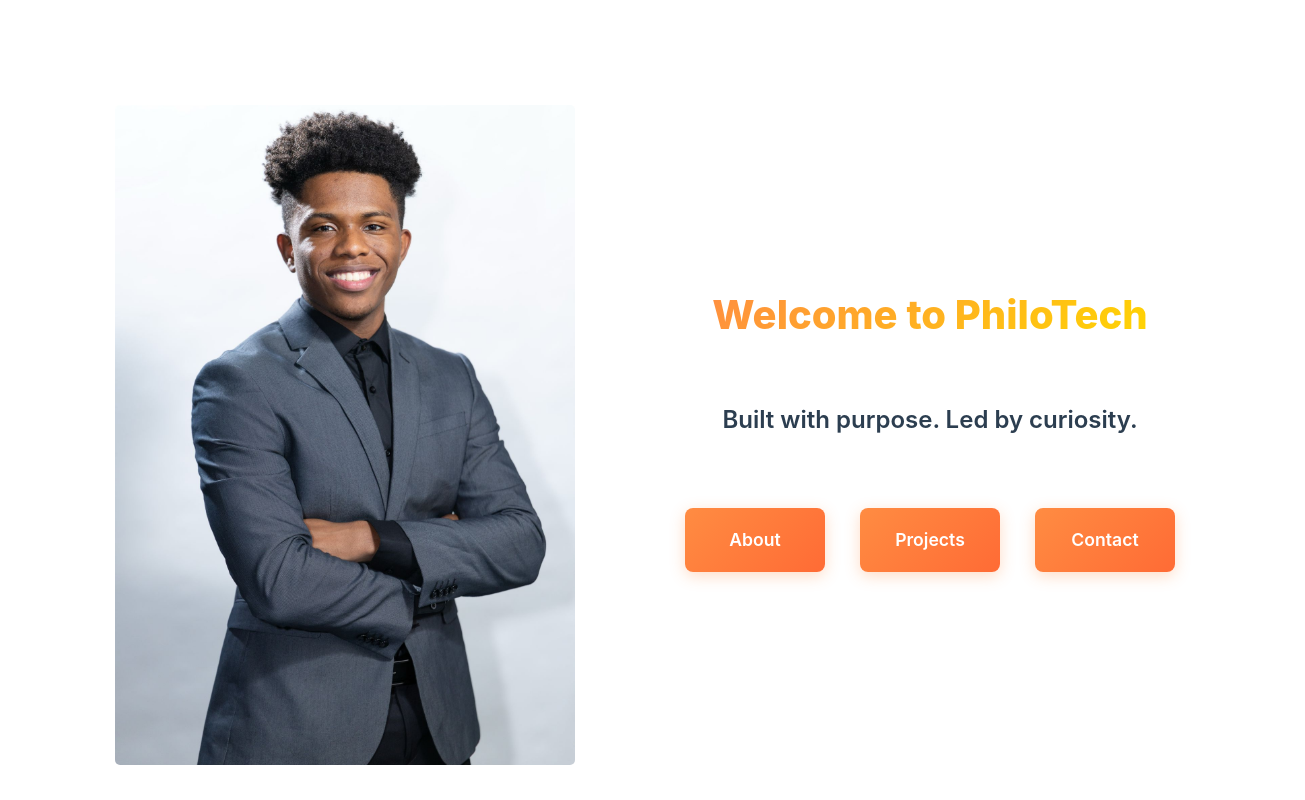
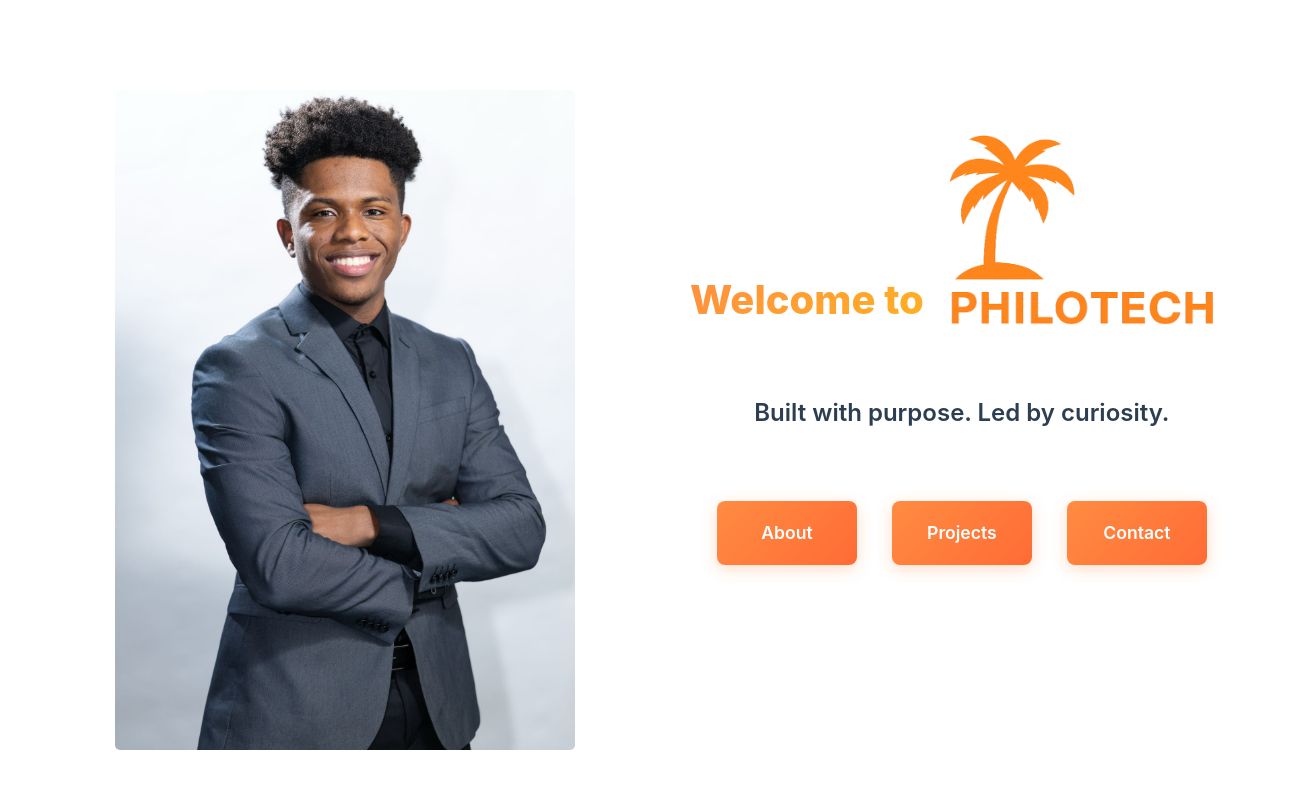
Before and after one commit to chrisb9085/philotech-website, a React (Vite) app in the folder frontend/: page / in a window 1280 px wide. Shown: the top 800 px of the page, 1305 px wide, since content can reach past the window. Built offline with nearby package versions, Linux system fonts and the light colour scheme.

Commit message:
Added logo to Home.jsx

```diff
--- a/frontend/src/pages/About.jsx
+++ b/frontend/src/pages/About.jsx
@@ -40,6 +40,8 @@
               <div className="skill-item">QA Testing</div>
               <div className="skill-item">Appium</div>
               <div className="skill-item">Automation Testing</div>
+              <div className="skill-item">TestNG</div>
+              <div className="skill-item">Postman</div>
             </div>
           </div>
 
@@ -55,9 +57,9 @@
                 <p>Leading the development of a professional portfolio platform and pursuing entrepreneurial ventures in technological innovation.</p>
               </div>
               <div className="experience-item">
-                <h4> QA Tester (Intern) - TechPhare Dynamic Solutions</h4>
-                <p className="experience-period">May 2025 - Present</p>
-                <p>Testing and debugging a mobile application using Appium and Jira Software to ensure they meet quality standards and user requirements.</p>
+                <h4> QA Automation Engineer (Intern) - TechPhare Dynamic Solutions</h4>
+                <p className="experience-period">May 2025 - August 2025</p>
+                <p>Tested and debugged a mobile application using Appium and a TestNG framework in Java. Also used Jira Software to ensure test cases meet quality standards and user requirements.</p>
               </div>
             </div>
 
--- a/frontend/src/pages/Home.jsx
+++ b/frontend/src/pages/Home.jsx
@@ -2,6 +2,8 @@
 import { useEffect, useState } from 'react';
 import '../styling/Home.css';
 import Portrait2 from '../assets/images/Portrait2.jpg';
+import logo from '../assets/Icons/logo.png';
+import logoIcon from '../assets/Icons/logo-icon.png';
 
 function Home() {
   const [isLoaded, setIsLoaded] = useState(false);
@@ -25,11 +27,12 @@
                 />
               </div>
             </div>
-
             {/* Right side - Content */}
             <div className="content-section">
               {/* Main heading */}
-              <h1 className="main-heading">Welcome to PhiloTech</h1>
+              <h1 className="main-heading">
+                Welcome to <span className="logo-in-heading"><img src={logo} alt="PhiloTech Logo" /></span>
+              </h1>
               <h2 className="sub-heading">Built with purpose. Led by curiosity.</h2>
 
               {/* Navigation buttons */}
--- a/frontend/src/styling/Home.css
+++ b/frontend/src/styling/Home.css
@@ -5,7 +5,7 @@
   opacity: 0;
   transform: translateY(20px);
   transition: all 0.8s ease-out;
-  padding: 20px;
+  padding: 5px 20px;
 }
 
 .home-container.loaded {
@@ -85,6 +85,24 @@
   transform: translateY(20px);
   animation: fadeInUp 0.5s ease-out 0.45s forwards;
   padding: 10px;
+  display: flex;
+  align-items: center;
+  gap: 10px;
+}
+
+.logo-in-heading {
+  display: inline-flex;
+  align-items: center;
+}
+
+.logo-in-heading img {
+  height: 200px;
+  width: 300px;
+
+  object-fit: contain;
+  vertical-align: middle;
+  margin-top: -140px;
+  padding: 5px;
 }
 
 .sub-heading {
```
Also changed, not shown: frontend/src/assets/Icons/logo.png.
